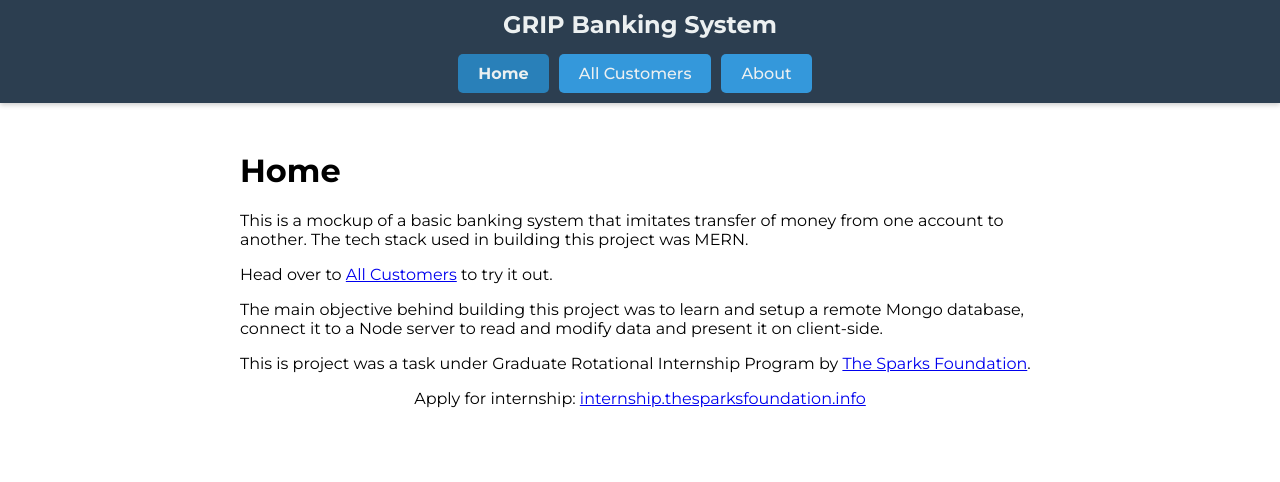
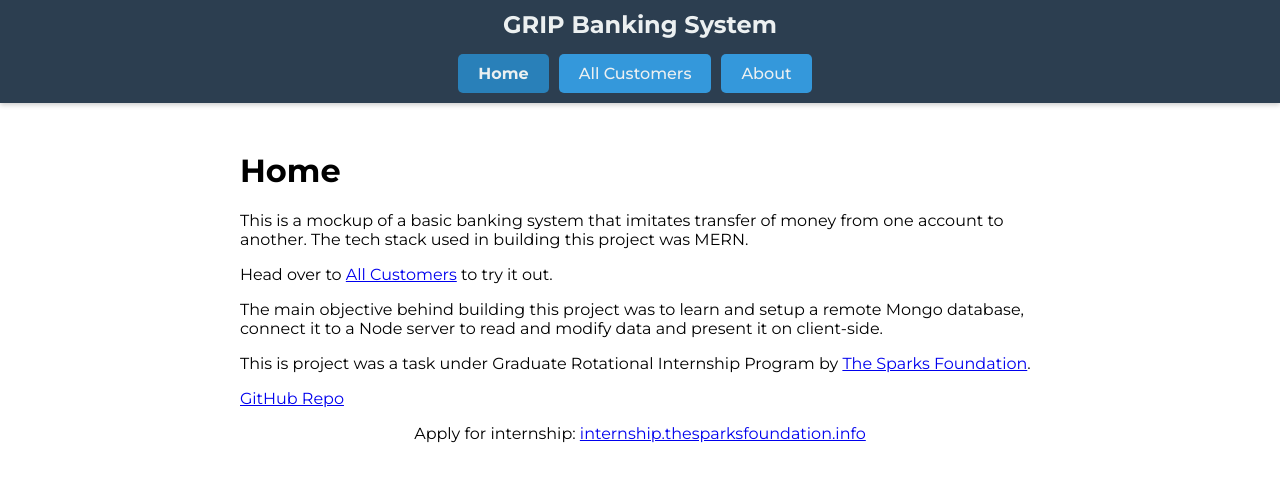
Before and after one commit to snehguptafr/GRIP-banking-system, a React (Vite) app in the folder banking-client/: page / in a window 1280 px wide. Shown: the top 482 px of the page. Built offline with nearby package versions, Linux system fonts and the light colour scheme.

Commit message:
add repo link

```diff
--- a/banking-client/src/pages/Home.jsx
+++ b/banking-client/src/pages/Home.jsx
@@ -23,6 +23,9 @@ export default function Home() {
         by <a href="http://thesparksfoundation.sg/">The Sparks Foundation</a>.
         <br />
       </p>
+      <p className="repo-link">
+        <a href="https://github.com/snehguptafr/GRIP-banking-system">GitHub Repo</a>
+      </p>
       <p className="intern-link">
         Apply for internship:{" "}
         <a href="https://internship.thesparksfoundation.info/">
```
